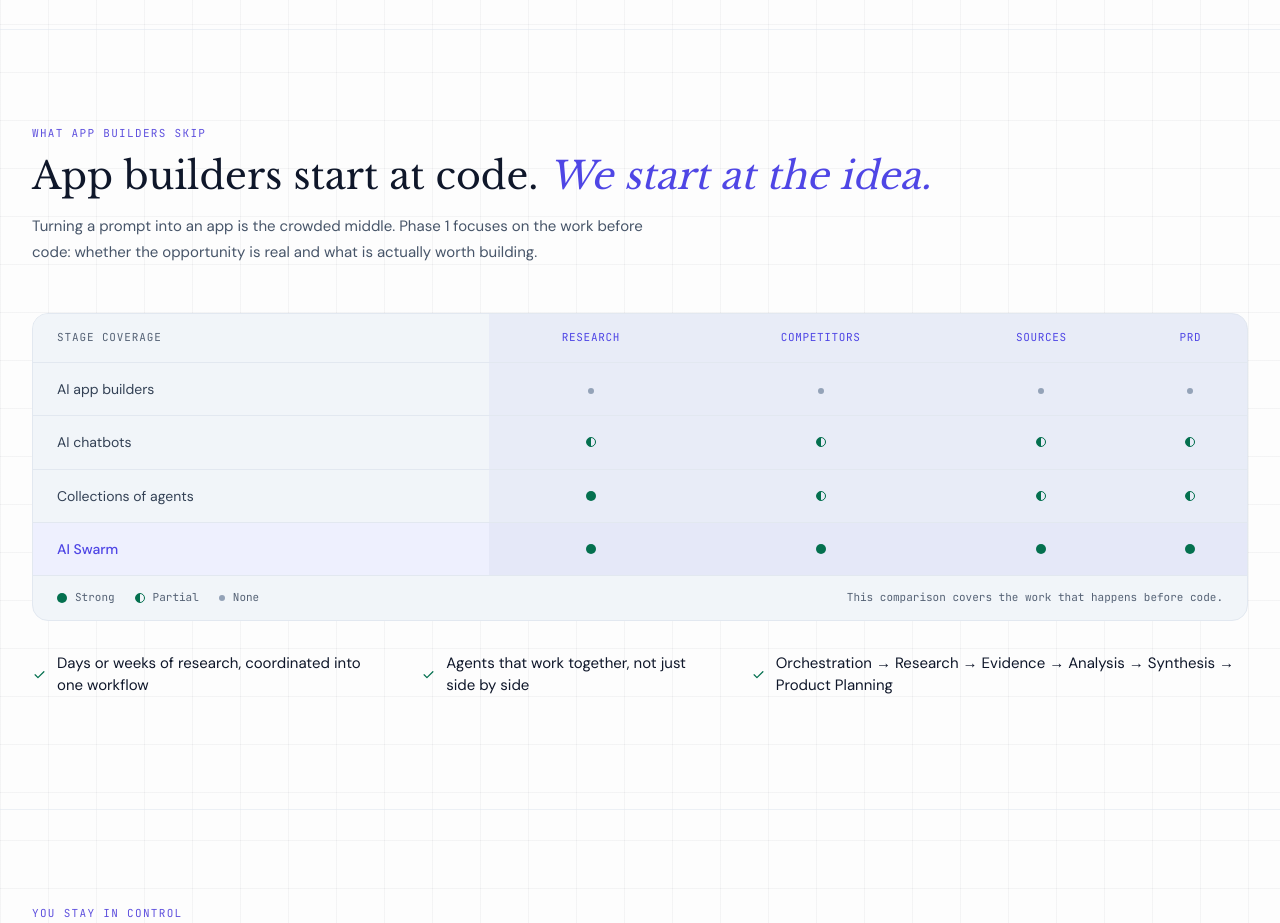
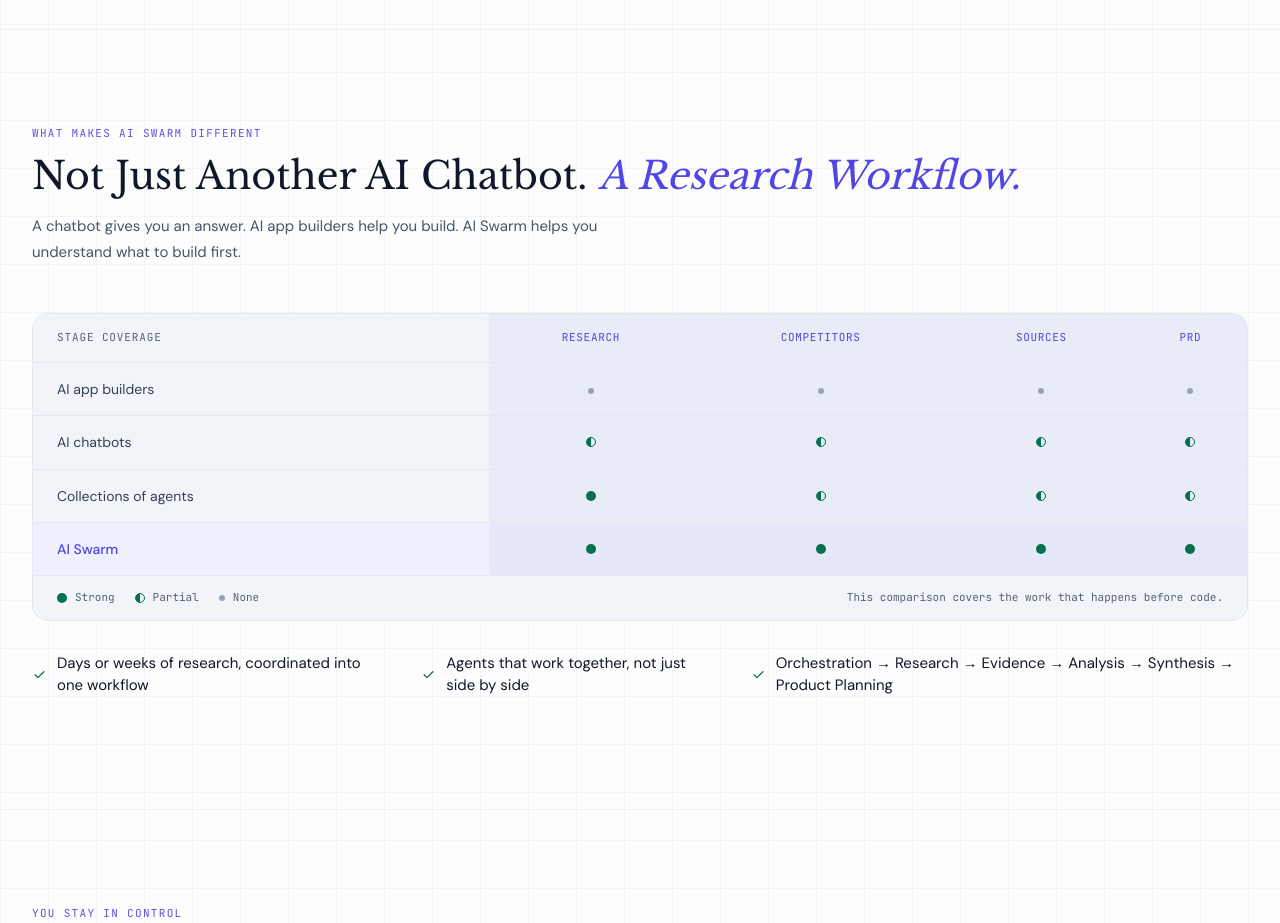
Before and after one commit to niks-nikhil-anand/AI_Swarm_Landing_page_swarm.devkitmarket.com, a Next.js app: page / in a window 1280 px wide. Shown: the part 4200-5123 px from the top of the page. Built offline with nearby package versions, Linux system fonts and the light colour scheme; no server answers.

Commit message:
feat(sections): update AppBuildersSkip comparison section copy

```diff
--- a/components/landing/sections/AppBuildersSkip.tsx
+++ b/components/landing/sections/AppBuildersSkip.tsx
@@ -18,13 +18,13 @@
   return (
     <Section id="compare">
       <SectionHeader
-        eyebrow="WHAT APP BUILDERS SKIP"
+        eyebrow="WHAT MAKES AI SWARM DIFFERENT"
         title={
           <>
-            App builders start at code. <Accent>We start at the idea.</Accent>
+            Not Just Another AI Chatbot. <Accent>A Research Workflow.</Accent>
           </>
         }
-        description="Turning a prompt into an app is the crowded middle. Phase 1 focuses on the work before code: whether the opportunity is real and what is actually worth building."
+        description="A chatbot gives you an answer. AI app builders help you build. AI Swarm helps you understand what to build first."
       />
 
       <Card className="mt-12 overflow-hidden p-0">
```
